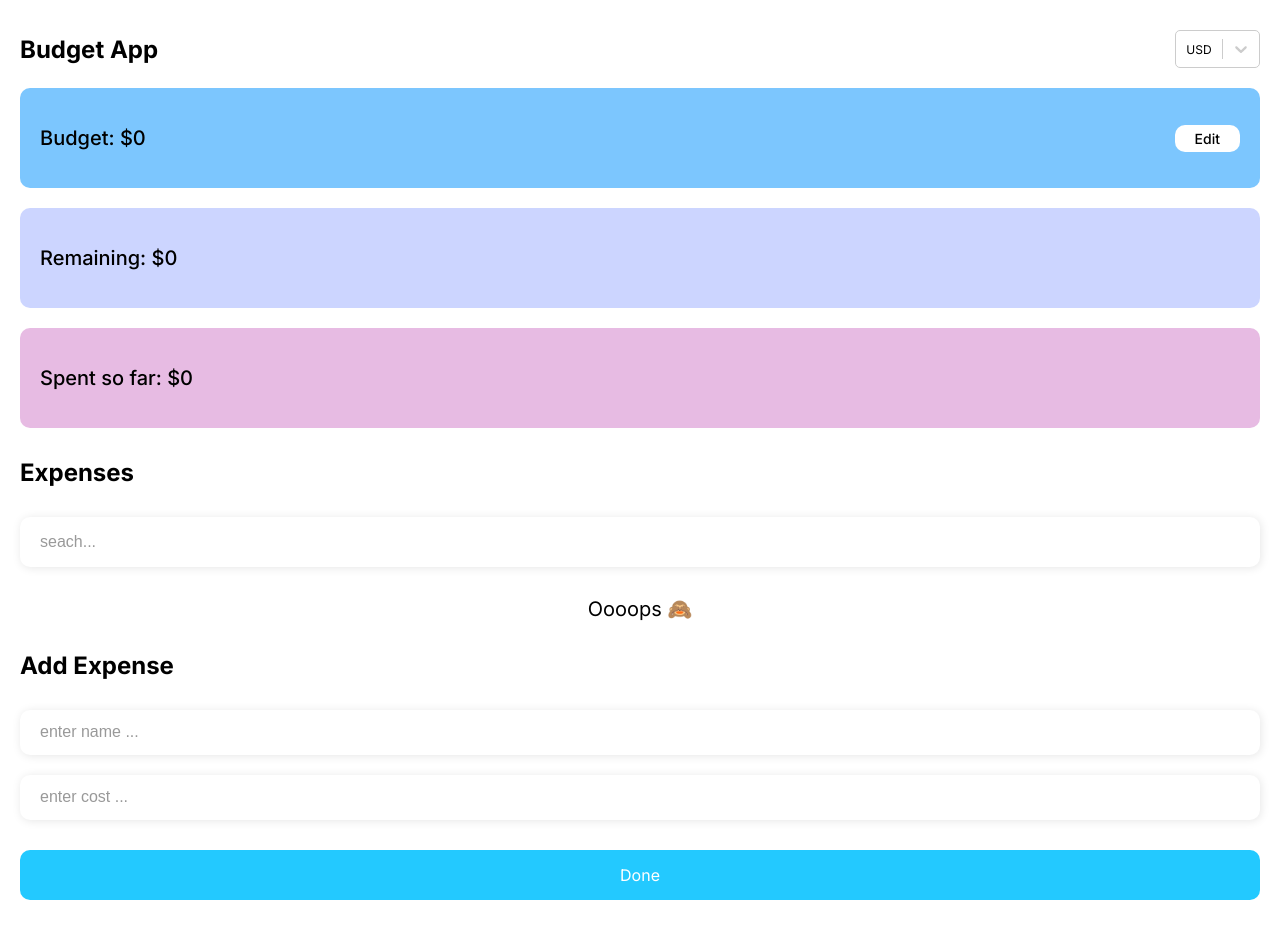
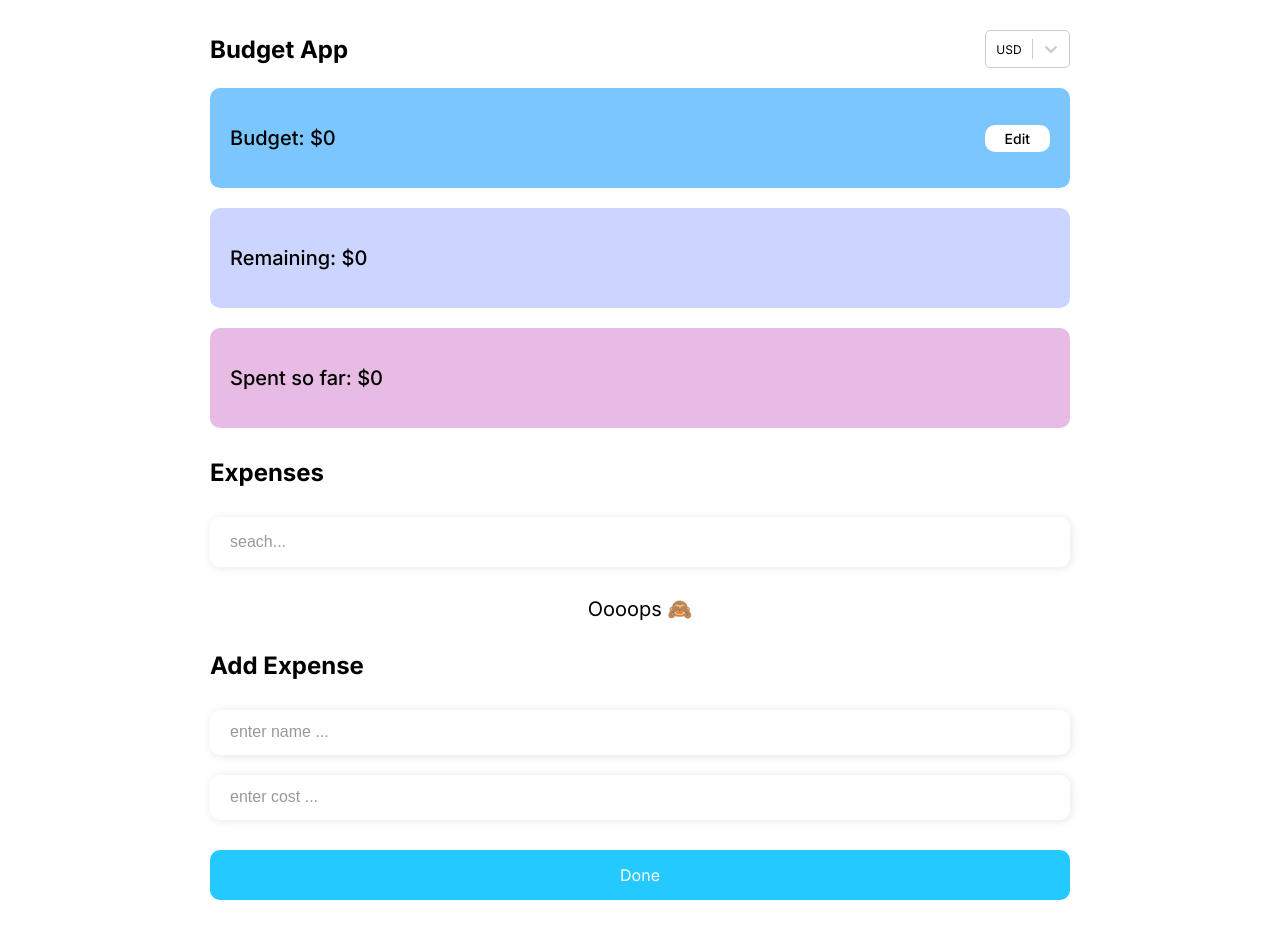
Before and after one commit to oksanaweb/react-budget-app, a React (Create React App) app: page / in a window 1280 px wide. Shown: the top 938 px of the page. Built offline with nearby package versions, Linux system fonts and the light colour scheme.

Commit message:
feat(project-4):change styles,form

```diff
--- a/src/components/Form/Form.tsx
+++ b/src/components/Form/Form.tsx
@@ -54,8 +54,7 @@ export const Form = () => {
         <StyledInputForm
           {...register("cost", {
             required: "field is required",
-            maxLength: { value: 5, message: " max 5 numbers" },
-            valueAsNumber: true,
+            maxLength: { value: 5, message: "max 5 numbers" },
           })}
           type="number"
           placeholder="enter cost ..."
--- a/src/ui/styles.ts
+++ b/src/ui/styles.ts
@@ -6,6 +6,8 @@ const StyledApp = styled.div`
   flex-direction: column;
   width: clamp(335px 100% 500px);
   gap: 30px;
+  max-width: 900px;
+  margin: auto;
 `;
 
 export { StyledApp };
```
Also changed, not shown: 1 other file (tests, documents, lock files or other folders).
